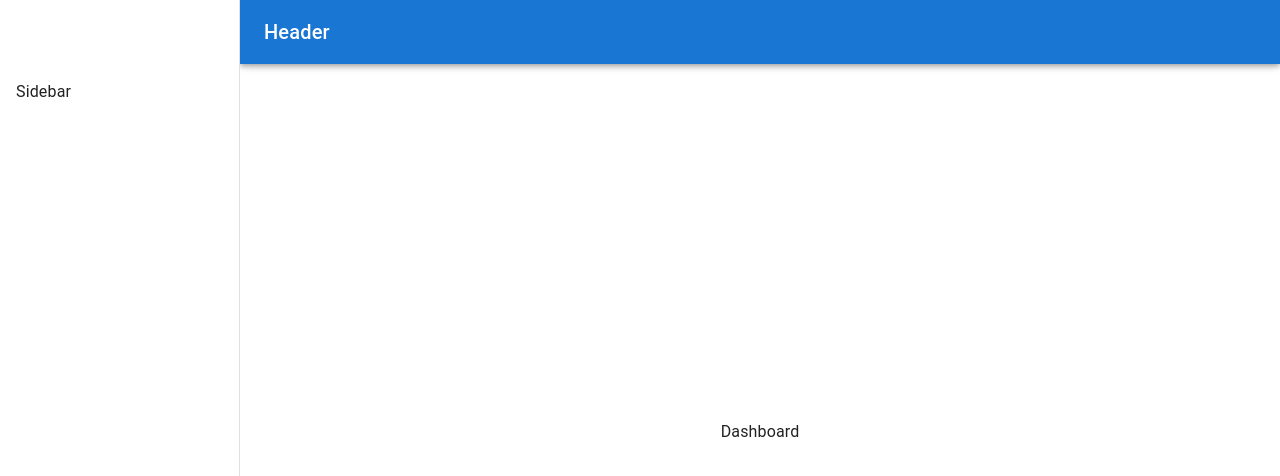
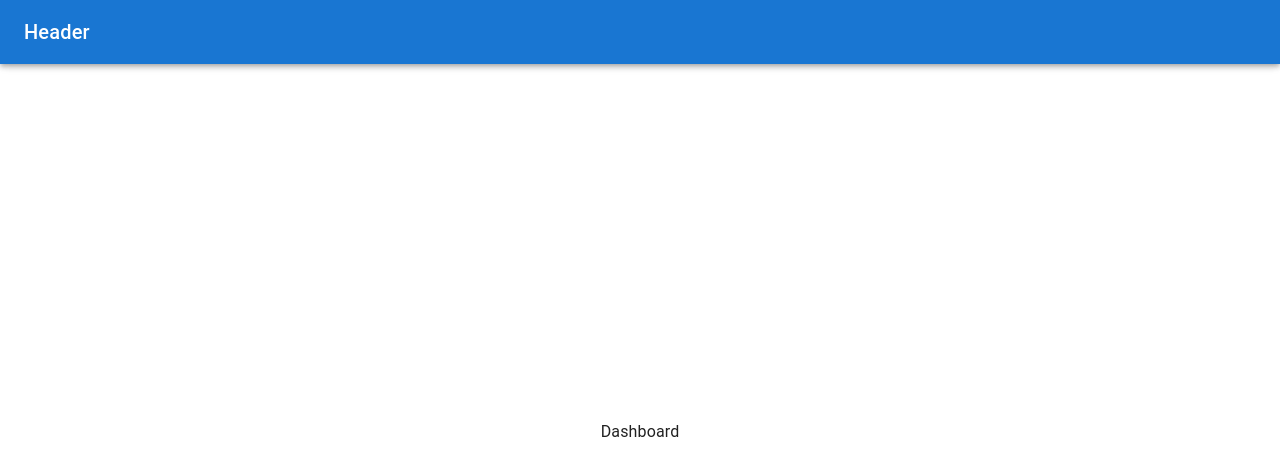
Before and after one commit to mimeo02/booking_tour, a React (Create React App) app: page / in a window 1280 px wide. Shown: the top 476 px of the page. Built offline with nearby package versions, Linux system fonts and the light colour scheme.

Commit message:
feat: remove sidebar

```diff
--- a/src/pages/LandingPage.tsx
+++ b/src/pages/LandingPage.tsx
@@ -33,8 +33,7 @@ const LandingPage = () => {
       <AppBar
         position="fixed"
         sx={{
-          width: { sm: `calc(100% - ${drawerWidth}px)` },
-          ml: { sm: `${drawerWidth}px` },
+          width: "100%",
         }}
       >
         <Toolbar>
@@ -53,39 +52,6 @@ const LandingPage = () => {
         </Toolbar>
       </AppBar>
       <Box
-        component="nav"
-        sx={{ width: { sm: drawerWidth }, flexShrink: { sm: 0 } }}
-      >
-        <Drawer
-          variant="temporary"
-          open={mobileOpen}
-          onClose={handleDrawerToggle}
-          ModalProps={{ keepMounted: true }}
-          sx={{
-            display: { xs: "block", sm: "none" },
-            "& .MuiDrawer-paper": {
-              boxSizing: "border-box",
-              width: drawerWidth,
-            },
-          }}
-        >
-          {drawer}
-        </Drawer>
-        <Drawer
-          variant="permanent"
-          sx={{
-            display: { xs: "none", sm: "block" },
-            "& .MuiDrawer-paper": {
-              boxSizing: "border-box",
-              width: drawerWidth,
-            },
-          }}
-          open
-        >
-          {drawer}
-        </Drawer>
-      </Box>
-      <Box
         component="main"
         sx={{
           flexGrow: 1,
```
